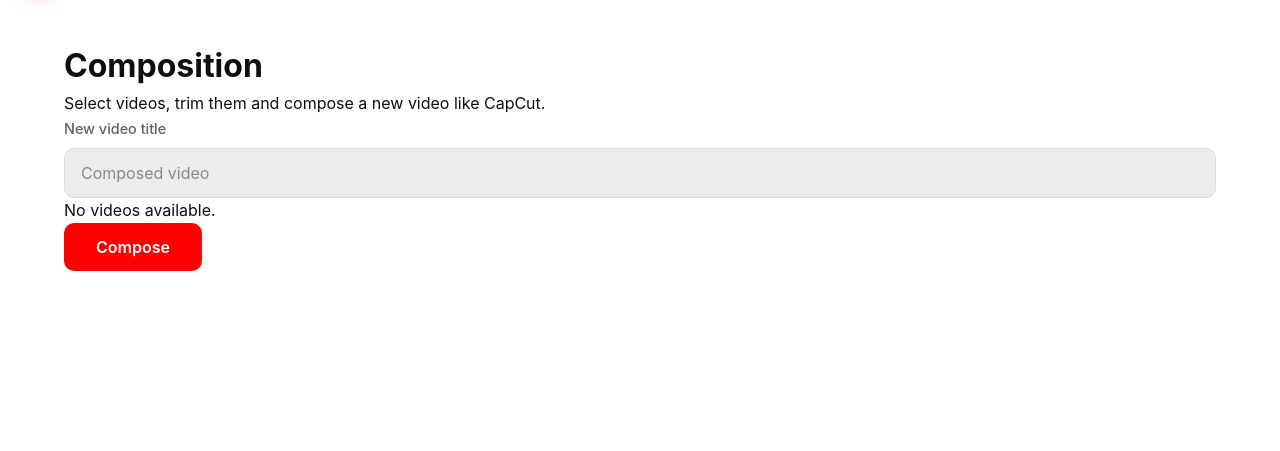
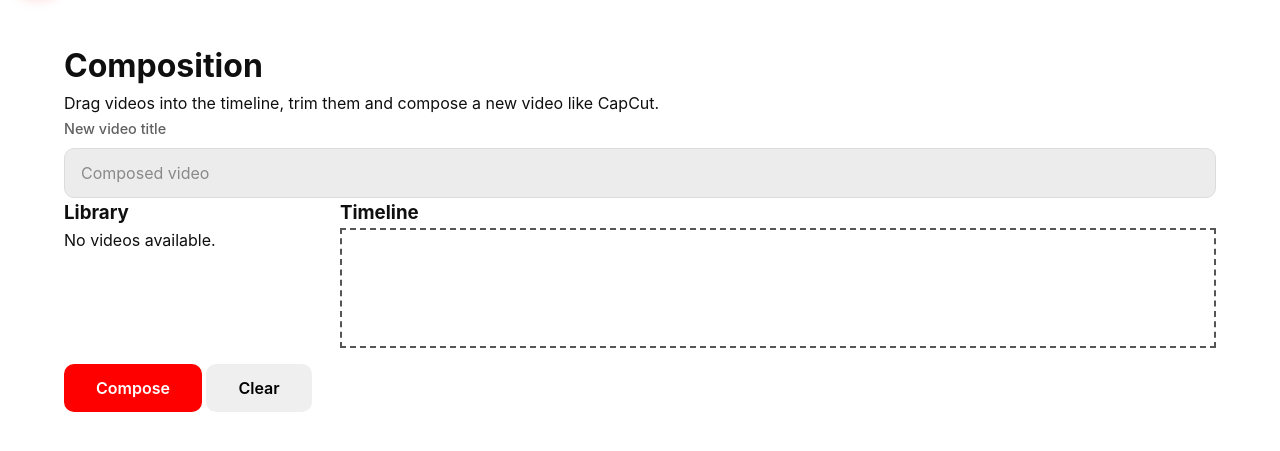
Before and after one commit to Makdial/fazakkir-dmwm, a Django app: page /composition/ in a window 1280 px wide. Shown: the part 56-507 px from the top of the page. Run offline with Django 5.2, Linux system fonts and the light colour scheme; data comes from the database, SQL or seed files in the repository; data that the repository does not hold is empty; some libraries are stand-ins or nearby versions.

Commit message:
Make composition page drag-and-drop like CapCut

```diff
--- a/fazakkir_dmwm/videos/templates/videos/composition.html
+++ b/fazakkir_dmwm/videos/templates/videos/composition.html
@@ -4,39 +4,47 @@
 {% block title %}{% trans "Composition" %} - Fazakkir{% endblock %}
 {% block extra_css %}
 <link rel="stylesheet" href="{% static 'css/videos.css' %}">
+<style>
+.comp-layout { display: grid; grid-template-columns: 260px 1fr; gap: 1rem; }
+.comp-library { max-height: 70vh; overflow: auto; }
+.comp-timeline { min-height: 120px; border: 2px dashed #555; padding: 0.5rem; display: flex; gap: 0.5rem; flex-wrap: wrap; align-items: stretch; }
+.comp-clip { background: #222; color: #fff; padding: 0.5rem; border-radius: 6px; cursor: move; min-width: 160px; }
+.comp-clip.dragging { opacity: 0.5; }
+.comp-clip input { width: 60px; }
+</style>
 {% endblock %}
 
 {% block content %}
 <div class="composition-page">
     <h1>{% trans "Composition" %}</h1>
-    <p class="section-subtitle">{% trans "Select videos, trim them and compose a new video like CapCut." %}</p>
+    <p class="section-subtitle">{% trans "Drag videos into the timeline, trim them and compose a new video like CapCut." %}</p>
 
     <div class="form-group">
         <label for="compTitle">{% trans "New video title" %}</label>
         <input type="text" id="compTitle" class="form-input" placeholder="{% trans 'Composed video' %}">
     </div>
 
-    <div class="video-grid" id="compVideoGrid">
-        {% for video in videos %}
-        <div class="video-card-wrap comp-card" data-video-id="{{ video.id }}" data-duration="{{ video.duration_seconds }}">
-            <label class="comp-select">
-                <input type="checkbox" class="comp-check">
-                <span class="video-title">{{ video.title }}</span>
-            </label>
-            <div class="comp-trim" hidden>
-                <label>{% trans "Start (s)" %}</label>
-                <input type="number" class="comp-start" min="0" step="0.1" value="0">
-                <label>{% trans "End (s)" %}</label>
-                <input type="number" class="comp-end" min="0" step="0.1" placeholder="{% trans 'Full length' %}">
+    <div class="comp-layout">
+        <div class="comp-library">
+            <h3>{% trans "Library" %}</h3>
+            {% for video in videos %}
+            <div class="comp-lib-item" draggable="true" data-video-id="{{ video.id }}" data-duration="{{ video.duration_seconds }}" data-title="{{ video.title|escapejs }}">
+                <strong>{{ video.title }}</strong>
+                <small>{{ video.duration_formatted }}</small>
             </div>
+            {% empty %}
+            <p>{% trans "No videos available." %}</p>
+            {% endfor %}
         </div>
-        {% empty %}
-        <p>{% trans "No videos available." %}</p>
-        {% endfor %}
+        <div>
+            <h3>{% trans "Timeline" %}</h3>
+            <div id="compTimeline" class="comp-timeline"></div>
+        </div>
     </div>
 
-    <div class="comp-actions">
+    <div class="comp-actions" style="margin-top:1rem;">
         <button type="button" id="compComposeBtn" class="btn btn-primary">{% trans "Compose" %}</button>
+        <button type="button" id="compClearBtn" class="btn">{% trans "Clear" %}</button>
         <span id="compStatus" role="status"></span>
     </div>
     <div id="compResult" hidden>
@@ -47,29 +55,103 @@
 <script data-fz-page>
 (function () {
     "use strict";
-    const grid = document.getElementById("compVideoGrid");
-    const composeBtn = document.getElementById("compComposeBtn");
+    const timeline = document.getElementById("compTimeline");
     const statusEl = document.getElementById("compStatus");
     const resultEl = document.getElementById("compResult");
     const resultLink = document.getElementById("compResultLink");
 
-    grid.addEventListener("change", function (e) {
-        if (!e.target.classList.contains("comp-check")) return;
-        const card = e.target.closest(".comp-card");
-        const trim = card.querySelector(".comp-trim");
-        if (e.target.checked) trim.removeAttribute("hidden");
-        else trim.setAttribute("hidden", "");
+    function makeClip(videoId, title, duration) {
+        const clip = document.createElement("div");
+        clip.className = "comp-clip";
+        clip.draggable = true;
+        clip.dataset.videoId = videoId;
+        clip.innerHTML =
+            "<div><strong>" + title + "</strong></div>" +
+            "<label>S {% trans 'Start (s)' %}<input type='number' class='comp-start' min='0' step='0.1' value='0'></label> " +
+            "<label>E {% trans 'End (s)' %}<input type='number' class='comp-end' min='0' step='0.1' placeholder='{% trans 'Full length' %}'></label>";
+        addDragHandlers(clip);
+        return clip;
+    }
+
+    function addDragHandlers(el) {
+        el.addEventListener("dragstart", function (e) {
+            el.classList.add("dragging");
+            e.dataTransfer.setData("text/plain", "move");
+            window._draggingClip = el;
+        });
+        el.addEventListener("dragend", function () {
+            el.classList.remove("dragging");
+            window._draggingClip = null;
+        });
+    }
+
+    // Library drag
+    document.querySelectorAll(".comp-lib-item").forEach(function (item) {
+        item.draggable = true;
+        item.addEventListener("dragstart", function (e) {
+            e.dataTransfer.setData("application/x-video-id", item.dataset.videoId);
+            e.dataTransfer.setData("text/plain", item.dataset.title);
+            e.dataTransfer.effectAllowed = "copy";
+        });
     });
 
-    composeBtn.addEventListener("click", function () {
+    // Timeline drop
+    timeline.addEventListener("dragover", function (e) {
+        e.preventDefault();
+        e.dataTransfer.dropEffect = "copy";
+    });
+    timeline.addEventListener("drop", function (e) {
+        e.preventDefault();
+        const vid = e.dataTransfer.getData("application/x-video-id");
+        if (vid) {
+            const item = document.querySelector('.comp-lib-item[data-video-id="' + vid + '"]');
+            const title = item ? item.dataset.title : "Video";
+            const duration = item ? item.dataset.duration : "";
+            timeline.appendChild(makeClip(vid, title, duration));
+            return;
+        }
+        // reorder
+        const dragging = window._draggingClip;
+        if (dragging && dragging.parentNode === timeline) {
+            const after = getDragAfterElement(timeline, e.clientX);
+            if (after == null) timeline.appendChild(dragging);
+            else timeline.insertBefore(dragging, after);
+        }
+    });
+
+    function getDragAfterElement(container, x) {
+        const draggableElements = [...container.querySelectorAll(".comp-clip:not(.dragging)")];
+        return draggableElements.reduce(function (closest, child) {
+            const box = child.getBoundingClientRect();
+            const offset = x - box.left - box.width / 2;
+            if (offset < 0 && offset > closest.offset) {
+                return { offset: offset, element: child };
+            } else {
+                return closest;
+            }
+        }, { offset: Number.NEGATIVE_INFINITY, element: null }).element;
+    }
+
+    // clip internal drag for reorder
+    timeline.addEventListener("dragstart", function (e) {
+        if (e.target.classList.contains("comp-clip")) {
+            e.target.classList.add("dragging");
+        }
+    });
+
+    document.getElementById("compClearBtn").addEventListener("click", function () {
+        timeline.innerHTML = "";
+        statusEl.textContent = "";
+        resultEl.setAttribute("hidden", "");
+    });
+
+    document.getElementById("compComposeBtn").addEventListener("click", function () {
         const clips = [];
-        grid.querySelectorAll(".comp-card").forEach(function (card) {
-            const check = card.querySelector(".comp-check");
-            if (!check.checked) return;
+        timeline.querySelectorAll(".comp-clip").forEach(function (clip) {
             clips.push({
-                video_id: parseInt(card.dataset.videoId, 10),
-                start: card.querySelector(".comp-start").value,
-                end: card.querySelector(".comp-end").value,
+                video_id: parseInt(clip.dataset.videoId, 10),
+                start: clip.querySelector(".comp-start").value,
+                end: clip.querySelector(".comp-end").value,
             });
         });
         if (!clips.length) {
```
Also changed, not shown: fazakkir_dmwm/locale/ar/LC_MESSAGES/django.po, fazakkir_dmwm/locale/fr/LC_MESSAGES/django.po, fazakkir_dmwm/locale/wo/LC_MESSAGES/django.po, 3 other files.
